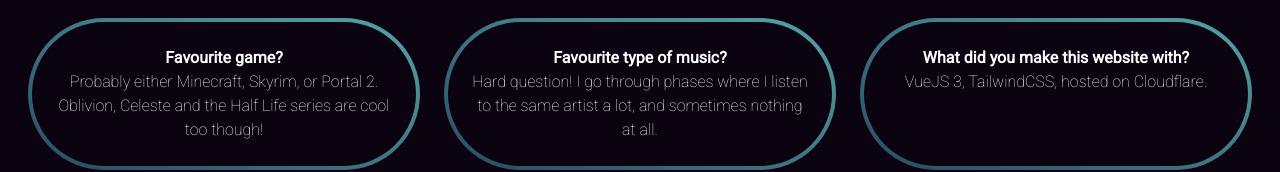
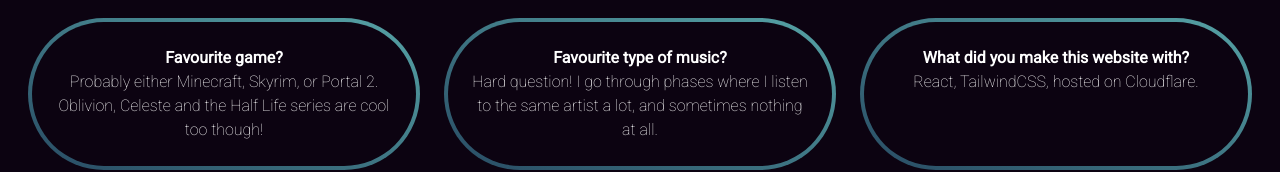
Before and after one commit to PolarizedIons/website-src, a React (Vite) app: page / in a window 1280 px wide. Shown: the part 598-770 px from the top of the page. Built offline with nearby package versions, Linux system fonts and the light colour scheme.

Commit message:
Update Facts.tsx

```diff
--- a/src/components/Facts.tsx
+++ b/src/components/Facts.tsx
@@ -41,7 +41,7 @@
   },
   {
     q: 'What did you make this website with?',
-    a: 'VueJS 3, TailwindCSS, hosted on Cloudflare.',
+    a: 'React, TailwindCSS, hosted on Cloudflare.',
   },
   {
     q: 'What is your job/occupation?',
```
